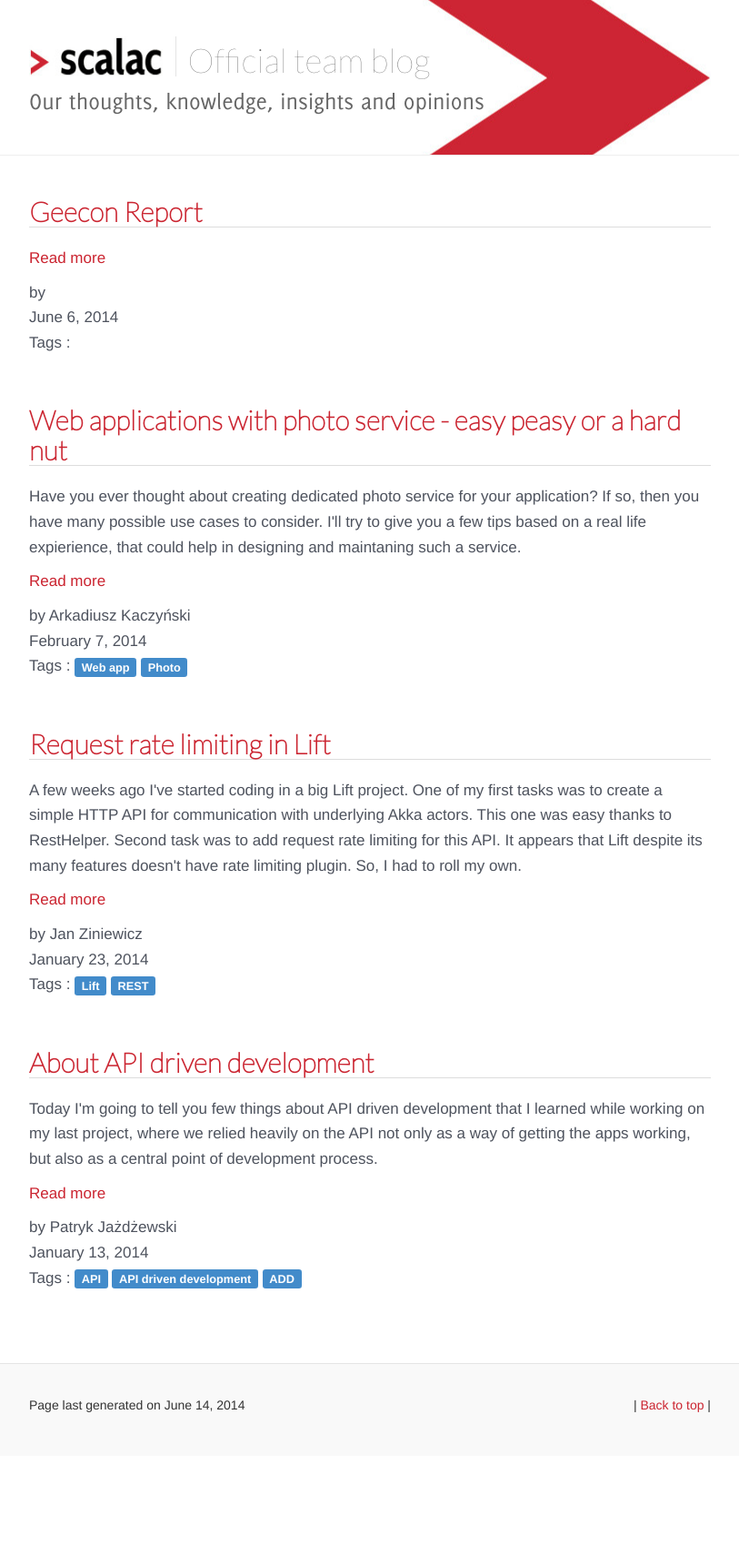
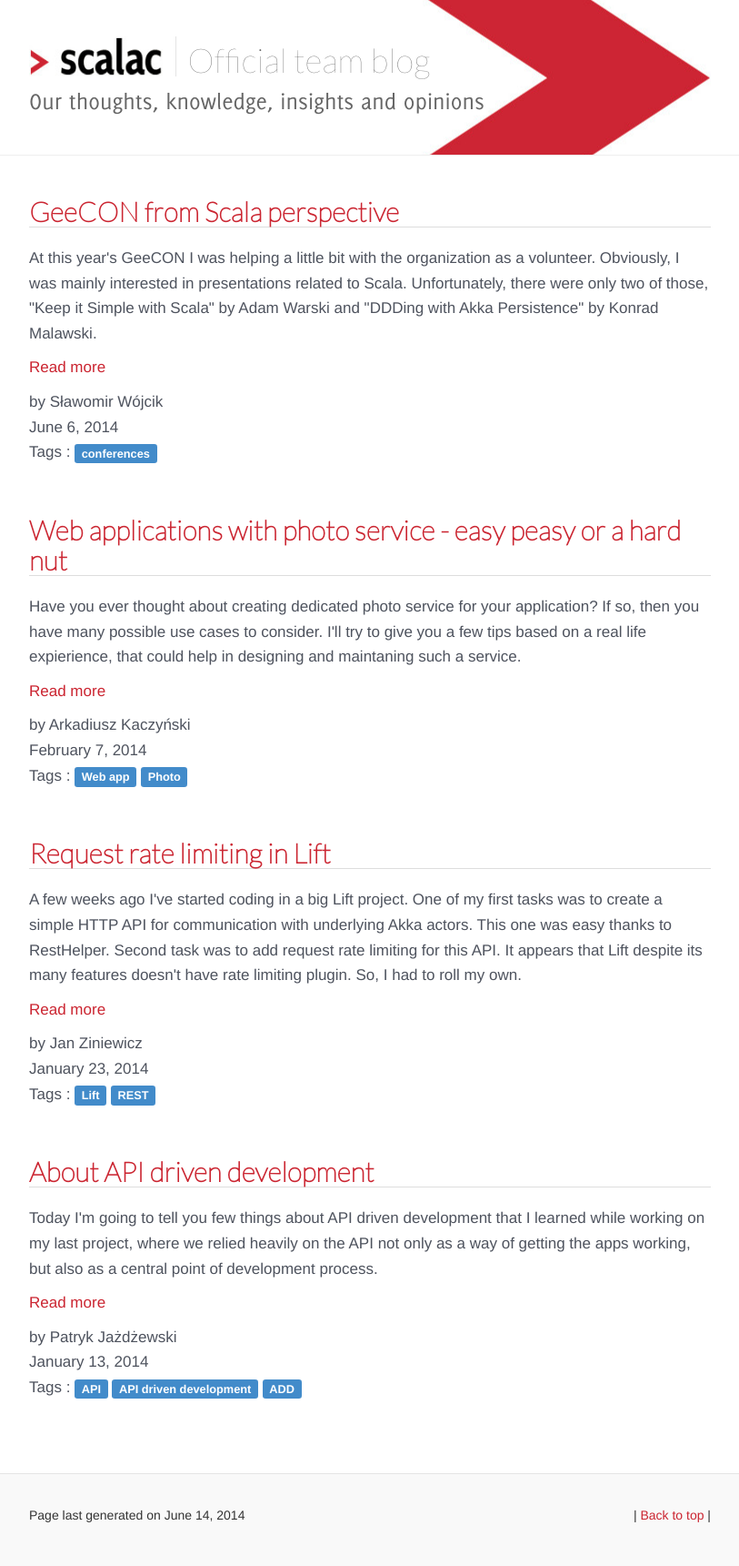
Before and after one commit to serafinmaciej/ScalaConsultants.github.io, a Jekyll site: the page built from index.html, in a window 1280 px wide. Shown: the whole page at 91% size, without its empty margins (233-1046 px from the left). Built offline with Jekyll 4.4.1, drawn with Linux system fonts in a browser that asks for light colours; comment, search, counter and statistics services are not loaded; before the commit the page ends 1600 px from its top, so only the background shows below that.

Commit message:
transformed to markdown with corrections

```diff
--- a/_posts/2014-06-06-geecon-report.markdown
+++ b/_posts/2014-06-06-geecon-report.markdown
@@ -1,27 +1,40 @@
-GeeCON from Scala perspective
+---
+comments: true
+date: 2014-06-06 16:10:00
+layout: post
+slug: geecon-report
+title: GeeCON from Scala perspective
+summary: At this year's GeeCON I was helping a little bit with the organization as a volunteer. Obviously, I was mainly interested in presentations related to Scala. Unfortunately, there were only two of those, "Keep it Simple with Scala" by Adam Warski and "DDDing with Akka Persistence" by Konrad Malawski.
+author: Sławomir Wójcik
+tags:
+- conferences
+---
 
-At this year edition of GeeCON I was helping a little bit with organization as a volunteer. Obviously, I was mainly interested in presentations related to Scala. Unfortunately, there were only two of these: "Keep it Simple with Scala" by Adam Warski and "DDDing with Akka Persistence" by Konrad Malawski.
+At this year's GeeCON I was helping a little bit with the organization as a volunteer. Obviously, I was mainly interested in presentations related to Scala. Unfortunately, there were only two of those: "Keep it Simple with Scala" by Adam Warski and "DDDing with Akka Persistence" by Konrad Malawski.
 
-Adam's presentation was divided into three parts. For those who had been at Scalar conference, the third part about Spray didn't contain nothing new.
+Adam's presentation was divided into three parts. For those who had been at Scalar conference, the third part about Spray didn't introduce anything new.
 
-Similarly, the first part about new async/await block in Scala(http://docs.scala-lang.org/sips/pending/async.html) wasn't much enlightening for those who had done the "Principles of Reactive Programming" course on coursera. However, shown example was really good and simple to grasp. I asked Adam whether he knows when this feature will enter to scala library, he thinks that it will stay as a separate library. That would be disappointing because, in my opinion this kind of features that simplify code and improve readability are really important for language with such many complicated features like Scala. Maybe it's not as big as for-comprehensions, but still...
+Similarly, the first part about the [new async/await block in Scala](http://docs.scala-lang.org/sips/pending/async.html) wasn't very enlightening for those who had done the "Principles of Reactive Programming" course on Coursera. However, the presented example was really good and simple to grasp. I asked Adam whether he knows when this feature will enter to Scala library and he thinks that it will remain as a separate library. That would be disappointing, because in my opinion these kind of features which simplify code and improve readability are really important for languages that have so many complicated features. Maybe it's not as big as for-comprehensions, but still....
 
-The second part was about MacWire, a dependency injection framework. Actually they advocate it not as a framework because it's only a library with a bunch of macros. Compared to Java frameworks like Spring or Guice it's better because wiring is done at compile time instead of runtime and it doesn't need any container to work. It seemed easy to use and a bit simpler than some other scala solutions like SubCut, Scaldi, dependency injection using implicits or the Cake pattern(especially with all it quirks like initialization issues, and come on, dependency injection is a simple/basic thing, do we really need to use so complicated solution and with so much boilerplate to achieve that?). However, I'm not too keen of it, because for dependency injection I prefer to use plain old constructor injection with Scala default values to reduce the clutter of constructing. I really believe it's the simplest solution out there. Of course, it has some disadvantages, modularization is probably harder to achieve than in some other solutions and it lacks scoping too but from my experience you don't need scoping that often.
+The second part was about [MacWire](https://github.com/adamw/macwire) - a dependency injection framework. Actually they advocate it not as a framework because it's only a library with a bunch of macros. Compared to Java frameworks like Spring or Guice it's better because wiring is done at compile time instead of runtime and it doesn't need any container to work. It seemed easy to use and a bit simpler than some other scala solutions like [SubCut](https://github.com/dickwall/subcut), [Scaldi](http://scaldi.org/Scaldi.html), dependency injection using implicits or the Cake pattern(especially with all it quirks like initialization issues, and - come on - dependency injection is a simple/basic thing, do we really need to use such a complicated solution with so much boilerplate to achieve that?). However, I'm not too enthusiastic about it, because for dependency injection I prefer to use plain old constructor injection with Scala default values reducing the clutter of constructing. I really believe it's the simplest solution out there. Of course, it has some disadvantages, modularization is probably harder to achieve than in some other solutions and it lacks scoping too but from my experience you don't need scoping that often.
 
-Oh did I say the whole presentation was live coding? It was, a nice one I would say. Well, of course the code was somewhat prepared but so much knowledge in so little time couldn't be done without some good preparation.
+Oh did I mention the whole presentation was live coding? It was. And a nice one too, I would say. Well, of course the code was somewhat prepared but so much knowledge in so little time couldn't be conveyed without some good preparation.
 
-In Konrad's case I knew that it was going to be about akka persistence as the solution to event sourcing similar to his presentation at Scalar. I've only hoped that he would show it in a broader DDD example. Unfortunately he didn't, although the showed example was better than that on his previous presentation. It was easier to understand and presented in more detail probably because he had twice as much time as on his Scalar presentation. Moreover, this time there were some time left for questions and discussion which was great.
 
-I'm really happy that this kind of event sourcing solution is emerging in Akka because when I was investigating event sourcing solutions about a year ago there wasn't many solutions out there. There was some java framework Axon that was preety decent and some database specifically designed for event sourcing but unfortunately with driver only for C#. It's good too that akka persistence supports many storage solutions(mongodb, hbase etc.) with decent performance. Well, at least that's what Konrad claims.
+In Konrad's case I knew that it was going to be about akka persistence as the solution to event sourcing similar to his presentation at Scalar. I only hoped that he would show it in a broader DDD example. Unfortunately he didn't, although the example he showed was better than the one on his previous presentation. It was easier to understand and presented in more detail probably because he had twice as much time as on his Scalar presentation. Moreover, this time there was some time left for questions and discussion which was great.
+
+I'm really happy that this kind of event sourcing solution is emerging in Akka because when I was investigating event sourcing solutions about a year ago there weren't many solutions out there. There was some Java framework Axon - which was pretty decent and some database specifically designed for event sourcing but unfortunately with driver for C# only. It's good too that Akka persistence supports many storage solutions(mongodb, hbase etc.) with decent performance. Well, at least that's what Konrad claims.
 
 Overall I was disappointed by GeeCON Scala presentations. Not because they were bad, on the contrary, they were very good, especially for people quite new to Scala but unfortunately not for me and others from Scalar conference.
 
-In other presentations, well some were interesting. Keynotes was boring for me as always, but it's hard to impress me with a keynote on every conference. I've been to many keynotes at lots of conferences and I think most are similar and doesn't add much value to the conferences. In devops world which I'm fond of, there was nice introduction to docker.io by Marek Goldmann. Lightning talks were rather disappointing, I really prefer discussion panels.
 
-There were some really nice presentations in JavaScript field too. Hazem Saleh from IBM did a presentation of Jasmine, a JavaScript framework for writing tests. It was one of the best presentation this year, really pro. He did manage to present most of the features of the framework in a way that was easy to grasp. Despite the fact that I prefer to develop on the backend in 100% cases, I do like to code properly on the frontend side as well and keep the high standards of quality. Moreover, I don't fully agree with Michał Ostruszka who did another talk about JavaScript and it's tools in general. He thinks that backend developers should never touch the frontend and frontend developers shouldn't touch the backend. Well, that's true if everyone in your team is a kind of person that hates to program on the frontend/backend but I think there are a lot of people like me or developers specialized in the frontend but writing high quality code in the backend as well.
+Among other presentations, well... some were interesting. Keynotes was boring for me as always, but it's hard to impress me with a keynote on every conference. I've been to many keynotes at lots of conferences and I think most are similar and they don't add much value to conferences. In devops world which I'm fond of, there was nice introduction to docker.io by Marek Goldmann. Lightning talks were rather disappointing, I really prefer discussion panels.
 
-Sander Mak and Paul Bakker did a good presentation about different solutions to achieve modularity in JavaScript. They showed all solutions in general and concentrated on RequireJS which they are using in their project. There was some talk about AngularJS done by Marek Matczak. He did some simple exmaples and shared his experience from the project in which his team used AngularJS. It was fine introduction of best features of the framework.
+There were some really nice presentations in JavaScript field too. Hazem Saleh from IBM did a presentation of Jasmine, a JavaScript framework for writing tests. It was one of the best presentations this year, really pro. He did manage to present most of the features of the framework in a way that was easy to grasp. Despite the fact that I prefer to develop on the backend in 100% cases, I do like to code properly on the frontend side as well and keep the high standards of quality. Moreover, I don't fully agree with Michał Ostruszka who did another talk about JavaScript and its tools in general. He thinks that backend developers should never touch the frontend and frontend developers shouldn't touch the backend. Well, that's true if everyone in your team is a kind of person that hates to program on the frontend/backend, but I think there are a lot of people like me or developers specialized in the frontend but writing high quality code in the backend as well.
 
-From perspective of talks that I've been too, probably it wasn't the best edition of GeeCON but I think it was ok.
+Sander Mak and Paul Bakker did a good presentation on different solutions to achieve modularity in JavaScript. They showed all solutions in general and concentrated on [RequireJS](http://requirejs.org/) which they are using in their project. There was some talk about AngularJS done by Marek Matczak. He did some simple examples and shared his experience from the project in which his team used AngularJS. It was fine introduction of best features of the framework.
 
-Next week I will be at 33degree. We are one of the conference partners. Roland Kuhn from typesafe will be presenting there so I hope for some interesting talk.
+
+From perspective of talks that I've been to, probably it wasn't the best edition of GeeCON but I think it was OK.
+
+Next week I will be at 33degree. We are one of the conference partners. Roland Kuhn from typesafe will be presenting there so I hope for some interesting talks.
```
